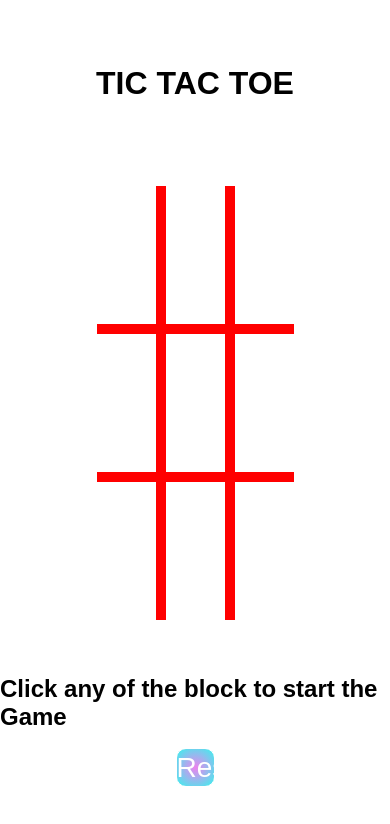
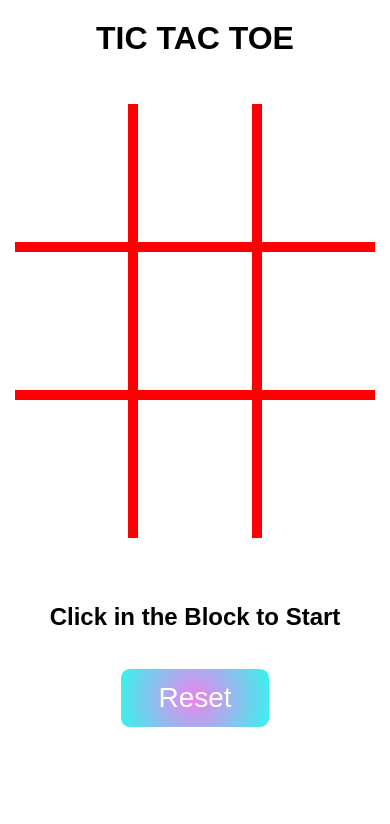
Before and after one commit to Anand930/tic-tac-toe, a plain HTML site: page index.html in a window 390 px wide. Drawn offline with Linux system fonts and the light colour scheme.

Commit message:
responsive for mobile devices

```diff
--- a/index.html
+++ b/index.html
@@ -21,7 +21,7 @@
             <button id="btn-9" class="game-btn" ></button>
         </div>
         <div class="lowerHeader">
-            <h2 id="h2-header">Click any of the block to start the Game </h2>
+            <h2 id="h2-header">Click in the Block to Start </h2>
         </div>
         <button id="reset-btn">Reset</button>
     </div>
--- a/style.css
+++ b/style.css
@@ -95,3 +95,31 @@
     border-right: hidden;
     border-bottom: hidden;
 }
+
+@media (max-width:800px){
+    .header{
+        padding-top: 20px;
+        padding-bottom: 30px;
+        margin-bottom: 2vh;
+    }
+    .buttons-parent{
+        padding-top: 0;
+        margin-top: 0vh;
+        margin-left: 0;
+        margin-right: 0;
+    }
+    .game-btn{
+        width: 24vw;
+    }
+    .h1-parent{
+        justify-content: flex-start;
+    }
+    #reset-btn{
+        width: 150px;
+        height: 60px;
+        margin-top: 20px;
+    }
+    #h2-header{
+        padding-top: 10px;
+    }
+}
```
